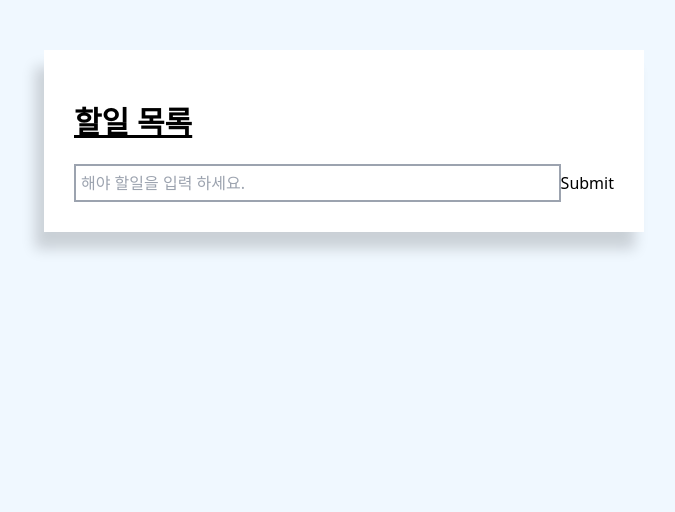
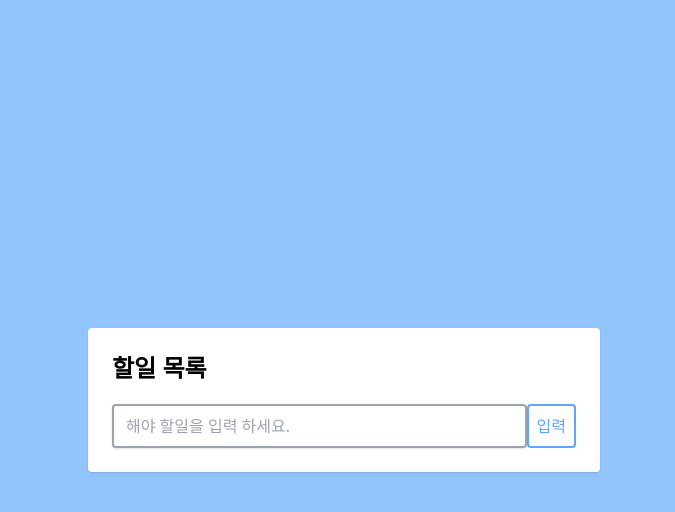
Before and after one commit to braverokmc79/react-todo-app, a React (Create React App) app: page / in a window 1280 px wide. Shown: the top 512 px of the page, without its empty margins (296-971 px from the left). Built offline with nearby package versions, Linux system fonts and the light colour scheme.

Commit message:
21.TailWindCss로 Todo 앱 스타일링 해주기

```diff
--- a/src/App.css
+++ b/src/App.css
@@ -2,15 +2,6 @@
 @tailwind components;
 @tailwind utilities;
 
-.container{
-    margin: auto;
-    max-width: 600px;
+body{
+  background-color: aliceblue;
 }
-
-.todoBlock{
-    padding: 30px;
-    margin-top: 50px;
-    background: #fff;
-    border-radius: 10x;
-    box-shadow: -9px 17px 13px rgb(0 0 0 /16%);
-}
--- a/src/App.js
+++ b/src/App.js
@@ -4,14 +4,12 @@ import Form from "./components/Form";
 import List from "./components/List";
 
 export default function App() {
-
   const [todoData, setTodoData] = useState([]);
-
   return (
-    <div className="container" >
-      <div className="todoBlock">
-        <div className="text-3xl  py-6 font-bold underline">
-          <h1>할일 목록</h1>
+    <div className="flex items-center justify-center w-screen h-screen bg-blue-300">
+      <div className="w-full p-6 m-4 bg-white rounded shadow lg:w-3/4 lg:max-w-lg ">
+        <div className="flex justify-between mb-3">
+          <h1 className="justify-center text-2xl font-bold text-center">할일 목록</h1>
         </div>
 
         <Form setTodoData={setTodoData} />
@@ -21,5 +19,4 @@ export default function App() {
       </div>
     </div >
   )
-
 }
--- a/src/components/Form.js
+++ b/src/components/Form.js
@@ -21,23 +21,20 @@ const Form = ({ setTodoData }) => {
 
     return (
         <>
-            <form style={{ display: 'flex' }} onSubmit={handleSubmit}>
+            <form onSubmit={handleSubmit} className="flex pt-2">
                 <input
-                    className="border-2 border-gray-400"
+                    className="w-full px-3 py-2 text-gray-500 rounded shadow border-2 border-gray-400"
                     type="text"
                     name="value"
-                    style={{ flex: "10", padding: "5px" }}
                     placeholder="해야 할일을 입력 하세요."
                     value={value}
                     onChange={handleChnage}
                 />
 
                 <input
+                    className='p-2 text-blue-400 border-2 border-blue-400 rounded hover:text-white hover:bg-blue-20'
                     type="submit"
-                    name="입력"
-                    className="btn"
-                    style={{ flex: '1' }}
-
+                    value="입력"
                 />
             </form>
         </>
--- a/src/components/List.js
+++ b/src/components/List.js
@@ -39,10 +39,15 @@ export default function List({ todoData, setTodoData }) {
         <>
             {todoData.map(data => {
                 return (
-                    <div style={getStyle(data.completed)} key={data.id}>
-                        <input type="checkbox" defaultChecked={data.completed} onChange={() => handleCompleteChange(data.id)} />
-                        {data.title}
-                        <button style={btnStyle} onClick={() => handleClick(data.id)}>x</button>
+                    <div className='flex items-center justify-between w-full px-4 py-1 my-2 text-gray-600 bg-gray-100 border rounded'
+                        style={getStyle(data.completed)} key={data.id}>
+                        <div>
+                            <input type="checkbox" defaultChecked={data.completed} onChange={() => handleCompleteChange(data.id)} />
+                            <span className={data.completed ? "line-through" : undefined}>{data.title}</span>
+                        </div>
+                        <div className='items-center'>
+                            <button className='px-4 py-2 float-right' onClick={() => handleClick(data.id)}>x</button>
+                        </div>
                     </div>
                 )
             })}
--- a/src/index.css
+++ /dev/null
@@ -1,7 +0,0 @@
-@tailwind base;
-@tailwind components;
-@tailwind utilities;
-
-body{
-  background-color: aliceblue;
-}
--- a/src/index.js
+++ b/src/index.js
@@ -1,6 +1,5 @@
 import React from 'react';
 import ReactDOM from 'react-dom/client';
-import './index.css';
 import App from './App';
 import reportWebVitals from './reportWebVitals';
 
```
